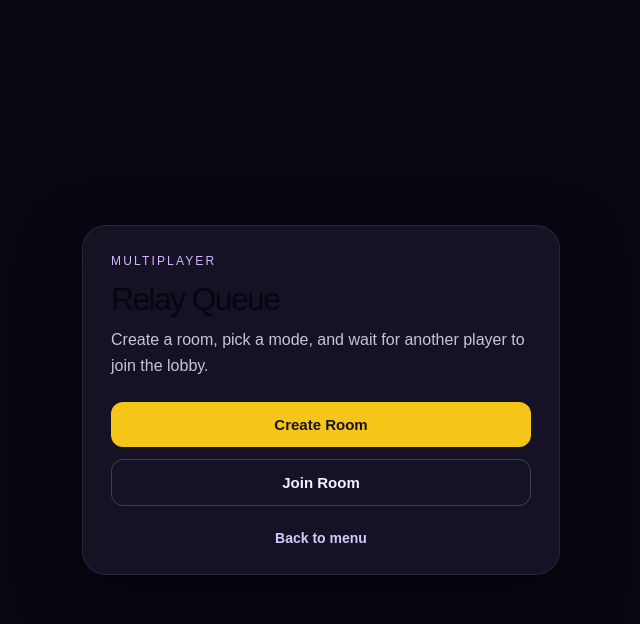
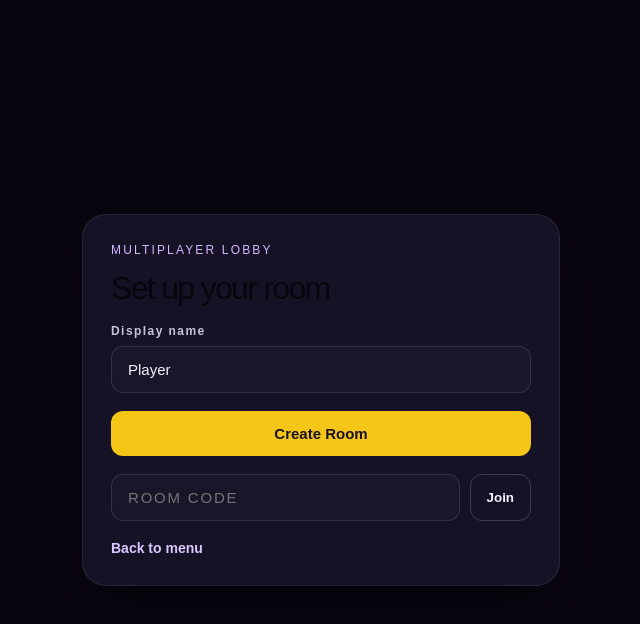
Before and after one commit to cnpickering99/relay, a React (Vite) app in the folder frontend/relay/: page / in a window 1280 px wide. Both pictures are taken after a click on the button "Play Multiplayer". Shown: the top 624 px of the page, without its empty margins (319-959 px from the left). Built offline with nearby package versions, Linux system fonts and the light colour scheme.

Commit message:
feat: implement multiplayer lobby component and WebSocket handling for room creation and joining. Frontend step 2 completed.

```diff
--- a/frontend/relay/src/App.jsx
+++ b/frontend/relay/src/App.jsx
@@ -1,9 +1,29 @@
 import { useState } from 'react'
 import './App.css'
 import RelayGame from './components/relay-game'
+import MultiplayerLobby from './components/multiplayer/MultiplayerLobby.jsx'
 
 function App() {
   const [screen, setScreen] = useState('menu')
+  const [roomId, setRoomId] = useState('')
+  const [playerName, setPlayerName] = useState('Player')
+
+  const handleCreateRoom = (name) => {
+    setPlayerName(name)
+    setRoomId('NEW-ROOM')
+    setScreen('multiplayer-lobby')
+  }
+
+  const handleJoinRoom = (code, name) => {
+    setPlayerName(name)
+    setRoomId(code || 'ENTERED-ROOM')
+    setScreen('multiplayer-lobby')
+  }
+
+  const handleBackToMenu = () => {
+    setScreen('menu')
+    setRoomId('')
+  }
 
   if (screen === 'solo') {
     return (
@@ -15,85 +35,15 @@ function App() {
     )
   }
 
-  if (screen === 'multiplayer') {
+  if (screen === 'multiplayer-lobby') {
     return (
-      <div style={{
-        minHeight: '100vh',
-        display: 'flex',
-        alignItems: 'center',
-        justifyContent: 'center',
-        background: '#090611',
-        color: '#f7f1ff',
-        fontFamily: 'Poppins, sans-serif',
-      }}>
-        <div style={{
-          width: 'min(92vw, 420px)',
-          background: '#151225',
-          border: '1px solid rgba(255,255,255,0.08)',
-          borderRadius: 24,
-          boxShadow: '0 24px 60px rgba(0,0,0,0.5)',
-          padding: 28,
-        }}>
-          <p style={{ margin: 0, color: '#d5b8ff', letterSpacing: '0.18em', fontSize: 12, textTransform: 'uppercase' }}>
-            Multiplayer
-          </p>
-
-          <h1 style={{ margin: '14px 0 10px', fontSize: 32, lineHeight: 1.1 }}>Relay Queue</h1>
-
-          <p style={{ margin: '0 0 24px', color: '#c8c2dc', lineHeight: 1.6 }}>
-            Create a room, pick a mode, and wait for another player to join the lobby.
-          </p>
-
-          <div style={{ display: 'flex', flexDirection: 'column', gap: 12 }}>
-            <button
-              onClick={() => setScreen('menu')}
-              style={{
-                background: '#f5c518',
-                color: '#1a1328',
-                border: 'none',
-                borderRadius: 12,
-                padding: '14px 18px',
-                fontSize: 15,
-                fontWeight: 800,
-                cursor: 'pointer',
-              }}
-            >
-              Create Room
-            </button>
-
-            <button
-              onClick={() => setScreen('menu')}
-              style={{
-                background: 'transparent',
-                color: '#f7f1ff',
-                border: '1px solid rgba(255,255,255,0.18)',
-                borderRadius: 12,
-                padding: '14px 18px',
-                fontSize: 15,
-                fontWeight: 700,
-                cursor: 'pointer',
-              }}
-            >
-              Join Room
-            </button>
-
-            <button
-              onClick={() => setScreen('menu')}
-              style={{
-                background: 'transparent',
-                color: '#d8c7ff',
-                border: 'none',
-                padding: '12px 0 0',
-                fontSize: 14,
-                fontWeight: 600,
-                cursor: 'pointer',
-              }}
-            >
-              Back to menu
-            </button>
-          </div>
-        </div>
-      </div>
+      <MultiplayerLobby
+        roomId={roomId}
+        playerName={playerName}
+        onCreateRoom={handleCreateRoom}
+        onJoinRoom={handleJoinRoom}
+        onBack={handleBackToMenu}
+      />
     )
   }
 
@@ -143,7 +93,7 @@ function App() {
           </button>
 
           <button
-            onClick={() => setScreen('multiplayer')}
+            onClick={() => setScreen('multiplayer-lobby')}
             style={{
               background: 'transparent',
               color: '#f7f1ff',
--- /dev/null
+++ b/frontend/relay/src/components/multiplayer/MultiplayerLobby.jsx
@@ -0,0 +1,139 @@
+import { useState } from 'react';
+
+export default function MultiplayerLobby({
+  roomId,
+  playerName,
+  onCreateRoom,
+  onJoinRoom,
+  onBack,
+}) {
+  const [name, setName] = useState(playerName || 'Player');
+  const [joinRoomCode, setJoinRoomCode] = useState('');
+
+  return (
+    <div style={{
+      minHeight: '100vh',
+      display: 'flex',
+      alignItems: 'center',
+      justifyContent: 'center',
+      background: '#090611',
+      color: '#f7f1ff',
+      fontFamily: 'Poppins, sans-serif',
+    }}>
+      <div style={{
+        width: 'min(92vw, 420px)',
+        background: '#151225',
+        border: '1px solid rgba(255,255,255,0.08)',
+        borderRadius: 24,
+        boxShadow: '0 24px 60px rgba(0,0,0,0.5)',
+        padding: 28,
+      }}>
+        <p style={{ margin: 0, color: '#d5b8ff', letterSpacing: '0.18em', fontSize: 12, textTransform: 'uppercase' }}>
+          Multiplayer Lobby
+        </p>
+
+        <h1 style={{ margin: '14px 0 18px', fontSize: 32, lineHeight: 1.1 }}>Set up your room</h1>
+
+        <label style={{ display: 'block', fontSize: 12, fontWeight: 700, letterSpacing: '0.12em', color: '#c8c2dc', marginBottom: 8 }}>
+          Display name
+        </label>
+        <input
+          value={name}
+          onChange={(event) => setName(event.target.value)}
+          placeholder="Enter your name"
+          style={{
+            width: '100%',
+            boxSizing: 'border-box',
+            background: 'rgba(255,255,255,0.02)',
+            border: '1px solid rgba(255,255,255,0.12)',
+            borderRadius: 12,
+            padding: '14px 16px',
+            color: '#f7f1ff',
+            fontSize: 15,
+            marginBottom: 18,
+          }}
+        />
+
+        <button
+          onClick={() => onCreateRoom(name.trim() || 'Player')}
+          style={{
+            width: '100%',
+            background: '#f5c518',
+            color: '#1a1328',
+            border: 'none',
+            borderRadius: 12,
+            padding: '14px 18px',
+            fontSize: 15,
+            fontWeight: 800,
+            cursor: 'pointer',
+            marginBottom: 18,
+          }}
+        >
+          Create Room
+        </button>
+
+        <div style={{ display: 'flex', gap: 10, marginBottom: 18 }}>
+          <input
+            value={joinRoomCode}
+            onChange={(event) => setJoinRoomCode(event.target.value.toUpperCase())}
+            placeholder="ROOM CODE"
+            style={{
+              flex: 1,
+              background: 'rgba(255,255,255,0.02)',
+              border: '1px solid rgba(255,255,255,0.12)',
+              borderRadius: 12,
+              padding: '14px 16px',
+              color: '#f7f1ff',
+              fontSize: 15,
+              letterSpacing: '0.12em',
+            }}
+          />
+
+          <button
+            onClick={() => onJoinRoom(joinRoomCode, name.trim() || 'Player')}
+            style={{
+              background: 'transparent',
+              color: '#f7f1ff',
+              border: '1px solid rgba(255,255,255,0.18)',
+              borderRadius: 12,
+              padding: '14px 16px',
+              fontWeight: 700,
+              cursor: 'pointer',
+            }}
+          >
+            Join
+          </button>
+        </div>
+
+        {roomId && (
+          <div style={{
+            background: 'rgba(245,197,24,0.08)',
+            border: '1px solid rgba(245,197,24,0.22)',
+            borderRadius: 12,
+            padding: '12px 14px',
+            color: '#f7d66d',
+            fontWeight: 700,
+            marginBottom: 18,
+          }}>
+            Room: {roomId}
+          </div>
+        )}
+
+        <button
+          onClick={onBack}
+          style={{
+            background: 'transparent',
+            color: '#d8c7ff',
+            border: 'none',
+            padding: 0,
+            fontSize: 14,
+            fontWeight: 600,
+            cursor: 'pointer',
+          }}
+        >
+          Back to menu
+        </button>
+      </div>
+    </div>
+  );
+}
```
Also changed, not shown: frontend/relay/src/api/multiplayerSocket.js (added, +29 -0 lines).
